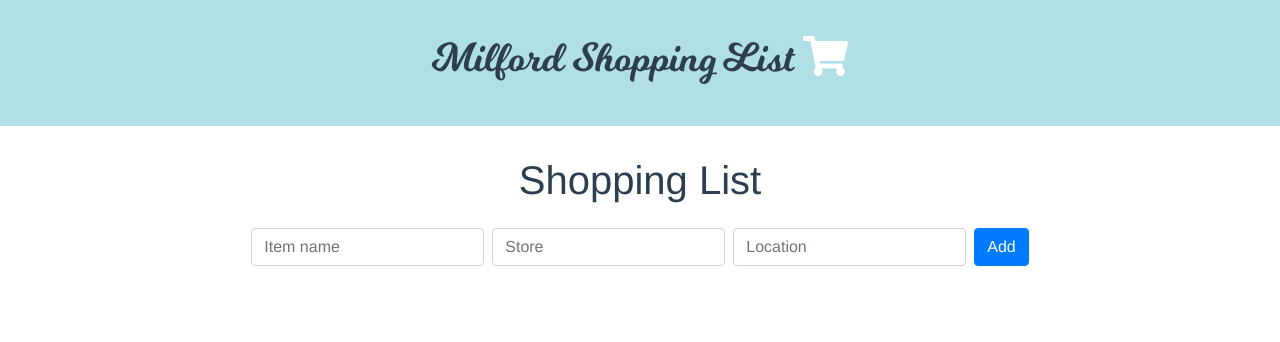
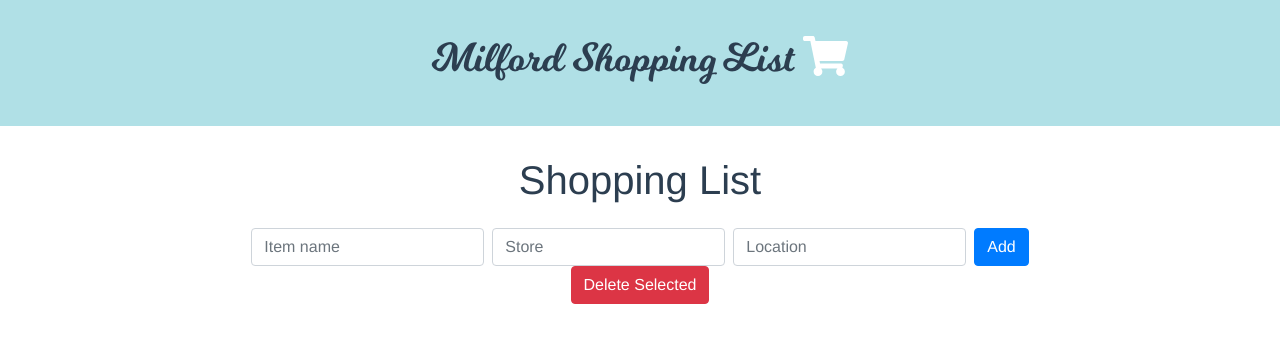
Before and after one commit to jec52011/shopping_list, a Vue app: page /#/ in a window 1280 px wide. Shown: the top 342 px of the page. Built offline with nearby package versions, Linux system fonts and the light colour scheme; no server answers.

Commit message:
Added DeleteItem component, need to fix 'delete selected' functionality

```diff
--- /dev/null
+++ b/src/components/DeleteItem.vue
@@ -0,0 +1,31 @@
+<template>
+  <div>
+    <b-btn variant="danger" @click.stop="deleteitems()">Delete Selected</b-btn>
+  </div>
+</template>
+
+<script>
+
+import axios from 'axios'
+
+export default {
+  name: 'DeleteItem',
+  methods: {
+    deleteitems () {
+      axios.delete('http://localhost:3000/item')
+      .then((result) => {
+        this.$router.push({
+          name: 'MainV2'
+        })
+      })
+      .catch(e => {
+        this.errors.push(e)
+      })
+    }
+  }
+}
+</script>
+
+<style>
+
+</style>
--- a/src/components/MainV2.vue
+++ b/src/components/MainV2.vue
@@ -23,6 +23,7 @@
     </b-row>
 
     <AddItem></AddItem>
+    <DeleteItem></DeleteItem>
 
   </b-container>
 </template>
@@ -30,11 +31,12 @@
 <script>
 
 import AddItem from './AddItem'
+import DeleteItem from './DeleteItem'
 import axios from 'axios'
 
 export default {
   name: 'MainV2',
-  components: { AddItem },
+  components: { AddItem, DeleteItem },
   data () {
     return {
       fields: {
```
Also changed, not shown: routes/listItem.js (+8 -0 lines).
